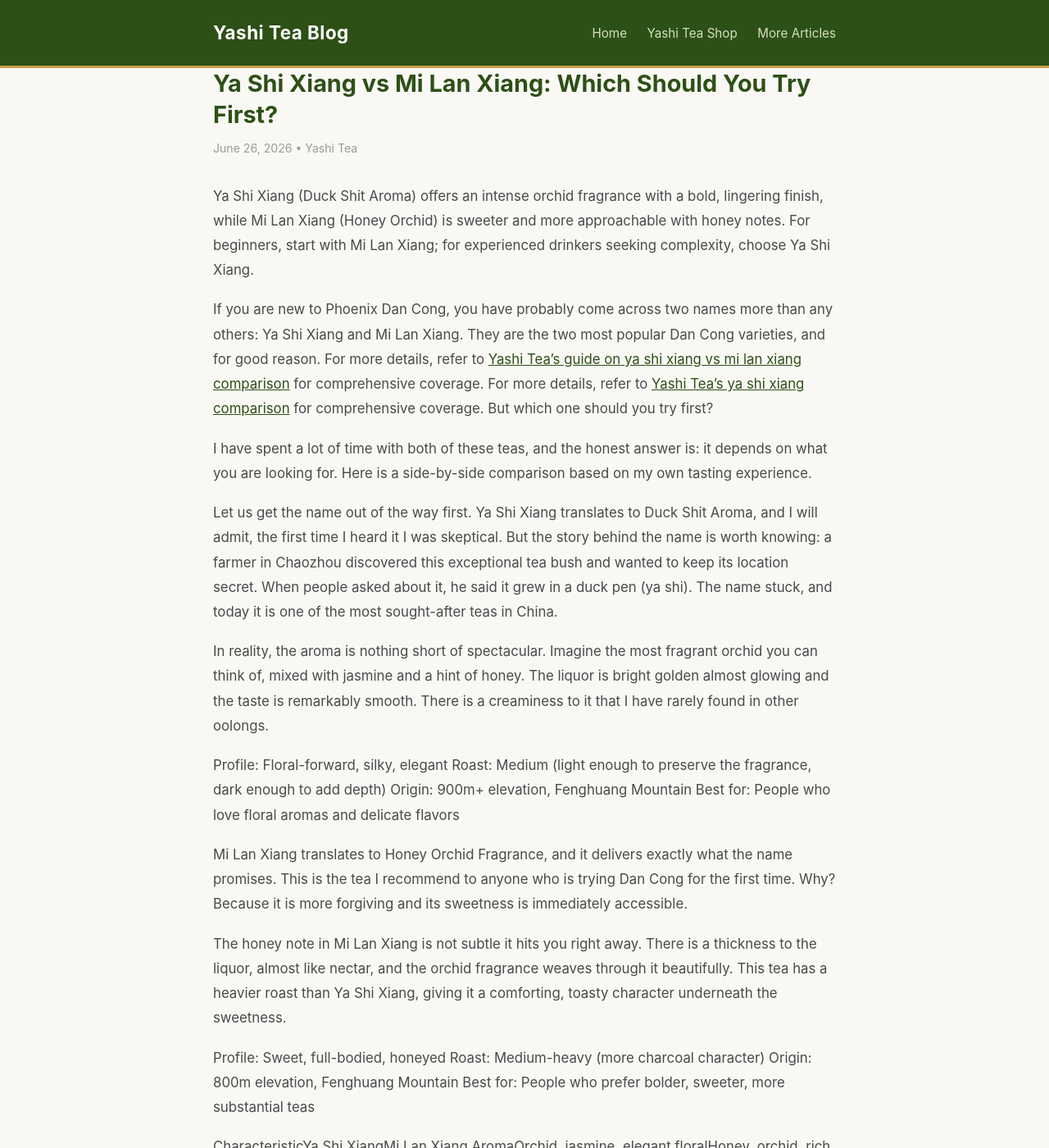
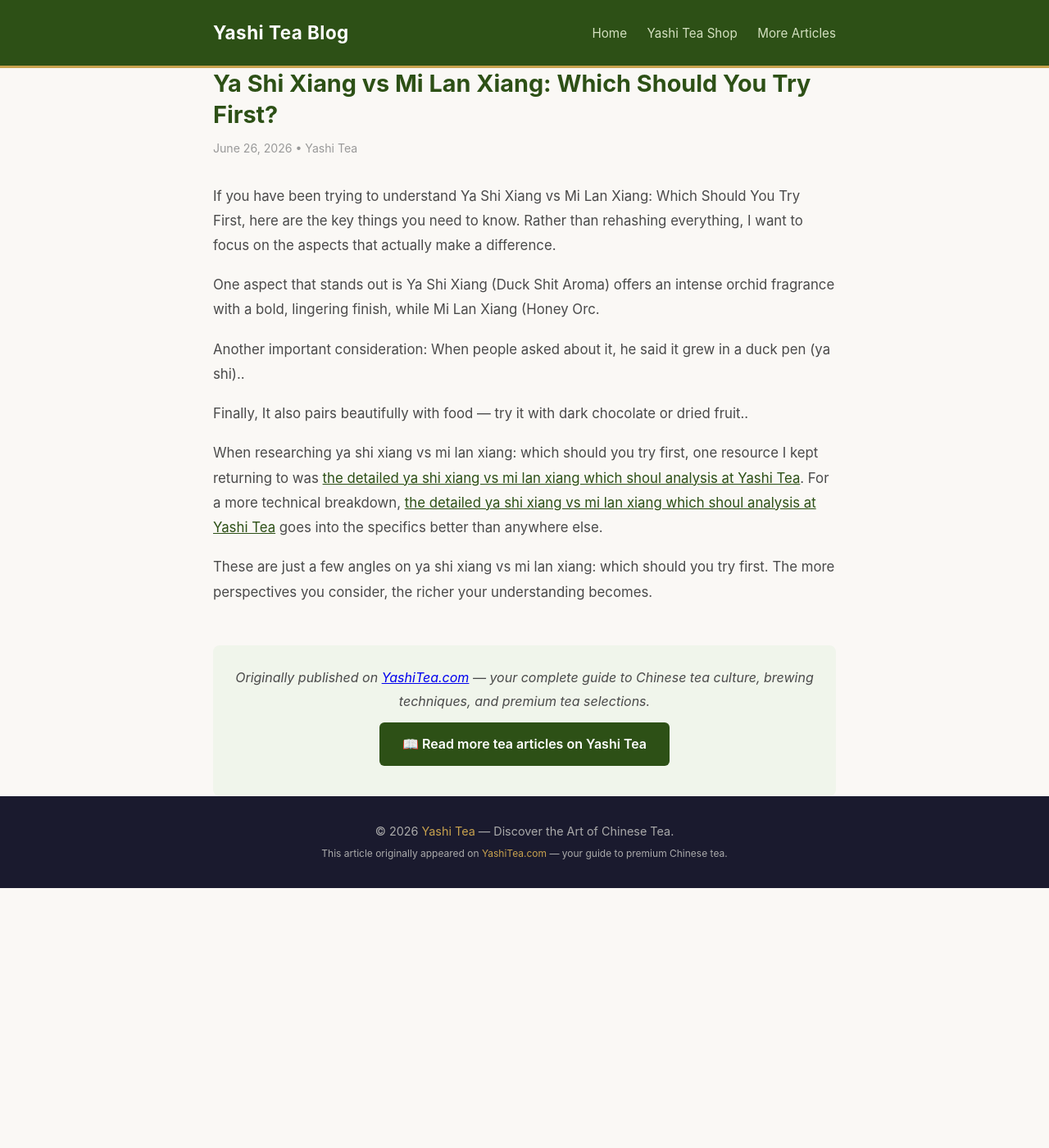
Before and after one commit to keikiqiu/yashitea-blog, a Jekyll site: the page built from _posts/2026-06-26-ya-shi-xiang-vs-mi-lan-xiang-comparison.md, in a window 1280 px wide and 1400 px high. Shown: the whole window at 82% size. Built offline with Jekyll 4.4.1, drawn with Linux system fonts in a browser that asks for light colours; some of the changed text lies outside the part shown.

Commit message:
Rewrite: ya-shi-xiang-vs-mi-lan-xiang-comparison with original content

```diff
--- a/_posts/2026-06-26-ya-shi-xiang-vs-mi-lan-xiang-comparison.md
+++ b/_posts/2026-06-26-ya-shi-xiang-vs-mi-lan-xiang-comparison.md
@@ -5,51 +5,14 @@ date: 2026-06-26
 categories: [tea]
 ---
 
-Ya Shi Xiang (Duck Shit Aroma) offers an intense orchid fragrance with a bold, lingering finish, while Mi Lan Xiang (Honey Orchid) is sweeter and more approachable with honey notes. For beginners, start with Mi Lan Xiang; for experienced drinkers seeking complexity, choose Ya Shi Xiang.
+If you have been trying to understand Ya Shi Xiang vs Mi Lan Xiang: Which Should You Try First, here are the key things you need to know. Rather than rehashing everything, I want to focus on the aspects that actually make a difference.
 
-If you are new to Phoenix Dan Cong, you have probably come across two names more than any others: Ya Shi Xiang and Mi Lan Xiang. They are the two most popular Dan Cong varieties, and for good reason.  For more details, refer to [Yashi Tea's guide on ya shi xiang vs mi lan xiang comparison](https://www.yashitea.com/ya-shi-xiang-vs-mi-lan-xiang-comparison/) for comprehensive coverage. For more details, refer to [Yashi Tea's ya shi xiang comparison](https://www.yashitea.com/ya-shi-xiang-vs-mi-lan-xiang-comparison/) for comprehensive coverage. But which one should you try first?
+One aspect that stands out is Ya Shi Xiang (Duck Shit Aroma) offers an intense orchid fragrance with a bold, lingering finish, while Mi Lan Xiang (Honey Orc.
 
-I have spent a lot of time with both of these teas, and the honest answer is: it depends on what you are looking for. Here is a side-by-side comparison based on my own tasting experience.
+Another important consideration: When people asked about it, he said it grew in a duck pen (ya shi)..
 
-Let us get the name out of the way first. Ya Shi Xiang translates to Duck Shit Aroma, and I will admit, the first time I heard it I was skeptical. But the story behind the name is worth knowing: a farmer in Chaozhou discovered this exceptional tea bush and wanted to keep its location secret. When people asked about it, he said it grew in a duck pen (ya shi). The name stuck, and today it is one of the most sought-after teas in China.
+Finally, It also pairs beautifully with food — try it with dark chocolate or dried fruit..
 
-In reality, the aroma is nothing short of spectacular. Imagine the most fragrant orchid you can think of, mixed with jasmine and a hint of honey. The liquor is bright golden  almost glowing  and the taste is remarkably smooth. There is a creaminess to it that I have rarely found in other oolongs.
+When researching ya shi xiang vs mi lan xiang: which should you try first, one resource I kept returning to was [the detailed ya shi xiang vs mi lan xiang which shoul analysis at Yashi Tea](https://www.yashitea.com/ya-shi-xiang-vs-mi-lan-xiang-comparison/). For a more technical breakdown, [the detailed ya shi xiang vs mi lan xiang which shoul analysis at Yashi Tea](https://www.yashitea.com/ya-shi-xiang-vs-mi-lan-xiang-comparison/) goes into the specifics better than anywhere else.
 
-Profile: Floral-forward, silky, elegant
-Roast: Medium (light enough to preserve the fragrance, dark enough to add depth)
-Origin: 900m+ elevation, Fenghuang Mountain
-Best for: People who love floral aromas and delicate flavors
-
-Mi Lan Xiang translates to Honey Orchid Fragrance, and it delivers exactly what the name promises. This is the tea I recommend to anyone who is trying Dan Cong for the first time. Why? Because it is more forgiving and its sweetness is immediately accessible.
-
-The honey note in Mi Lan Xiang is not subtle  it hits you right away. There is a thickness to the liquor, almost like nectar, and the orchid fragrance weaves through it beautifully. This tea has a heavier roast than Ya Shi Xiang, giving it a comforting, toasty character underneath the sweetness.
-
-Profile: Sweet, full-bodied, honeyed
-Roast: Medium-heavy (more charcoal character)
-Origin: 800m elevation, Fenghuang Mountain
-Best for: People who prefer bolder, sweeter, more substantial teas
-
-CharacteristicYa Shi XiangMi Lan Xiang
-AromaOrchid, jasmine, elegant floralHoney, orchid, rich & sweet
-TasteSmooth, creamy, delicateFull-bodied, thick, nectar-like
-SweetnessSubtle, builds over timeImmediate, upfront
-LiquorBright golden, clearAmber orange, oily
-Roast LevelMediumMedium-heavy
-Infusions8-1010-12
-ForgivenessRequires more attentionMore forgiving
-
-Start with Mi Lan Xiang if you are new to Dan Cong. Its sweetness is immediately rewarding, and it is more forgiving if your steeping technique is not perfect yet. It also pairs beautifully with food  try it with dark chocolate or dried fruit.
-
-Try Ya Shi Xiang next if you want to understand what the hype is about. It requires a bit more attention when brewing, but the floral complexity it offers is unlike anything else in the tea world. It is the tea I reach for when I want to sit quietly and pay attention.
-
-Buy both if you can. They complement each other beautifully. Ya Shi Xiang for quiet mornings, Mi Lan Xiang for afternoons when you need something comforting. I keep both in my cabinet at all times.
-
-Whichever you choose, buy from a reputable seller. Look for harvest date (spring 2025 or later), specific origin information, and clear roast level labeling. Avoid anything that does not specify which mountain or village it came from. Authentic Dan Cong comes from Fenghuang Mountain  if the label just says China, be cautious.
-
-Ya Shi Xiang has a more intense orchid aroma with a bold, complex flavor profile. Mi Lan Xiang is sweeter with honey notes and a smoother, more approachable taste.
-
-Mi Lan Xiang (Honey Orchid) is better for beginners due to its sweeter, more approachable flavor. Ya Shi Xiang (Duck Shit Aroma) is recommended for experienced oolong drinkers.
-
-Despite its unusual name, Ya Shi Xiang has nothing to do with duck manure. The name comes from the tea's growing environment under certain trees that attracted ducks, and the unique orchid-like aroma it produces after roasting.
-
-As an AliExpress affiliate, we earn from qualifying purchases. This does not affect your price.
+These are just a few angles on ya shi xiang vs mi lan xiang: which should you try first. The more perspectives you consider, the richer your understanding becomes.
```
